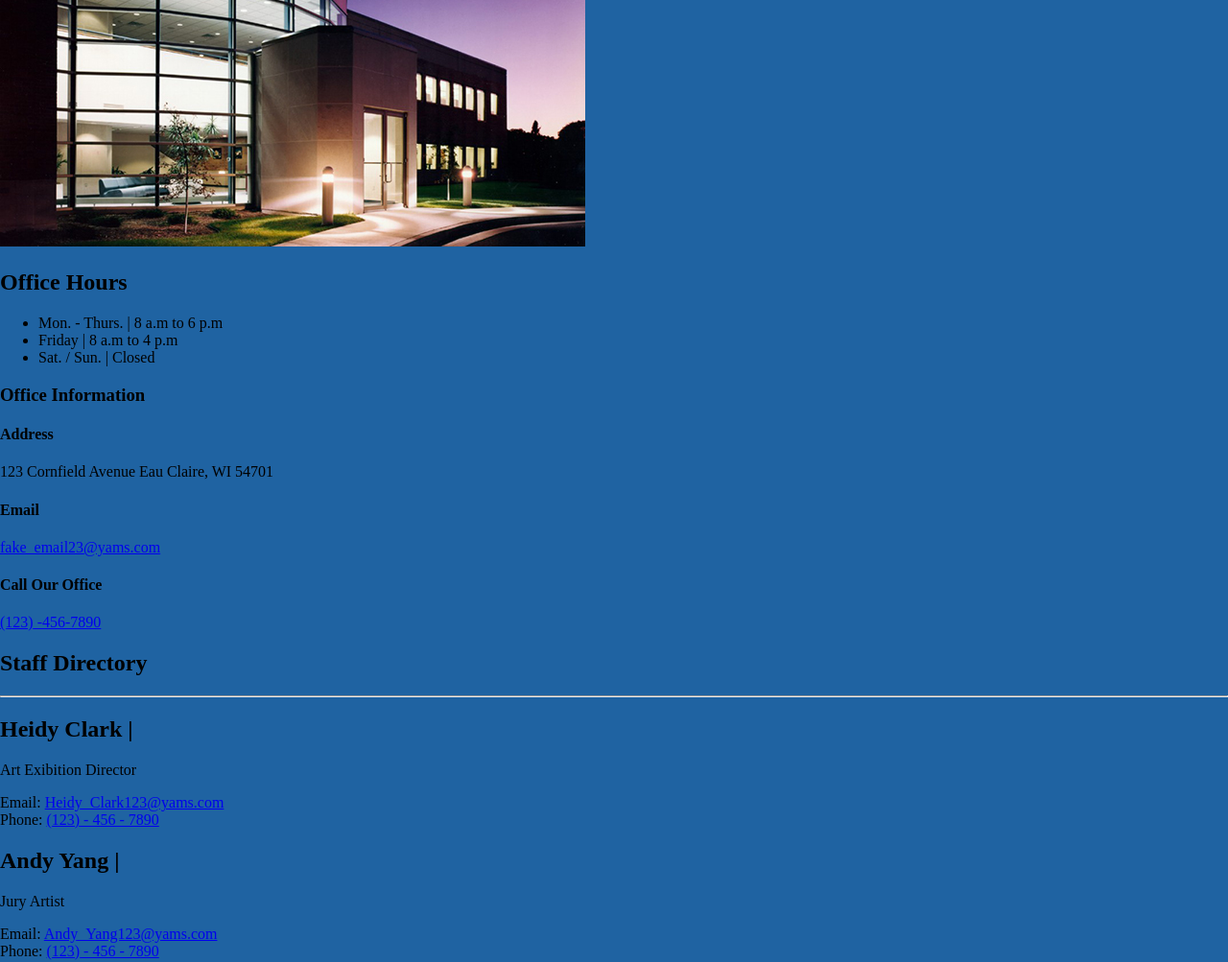
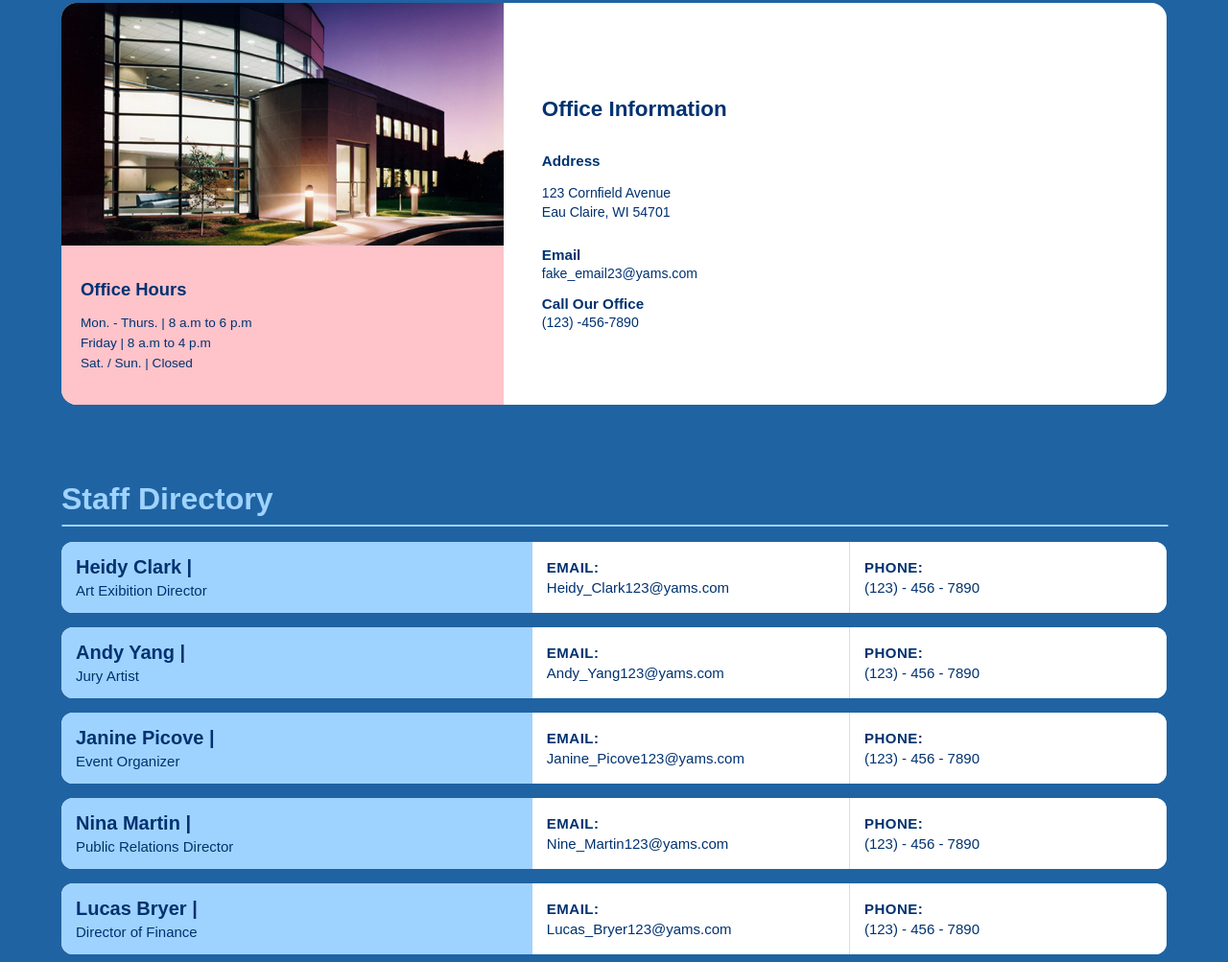
Before and after one commit to CrazyArtist713/Start-Art_TheClient, a plain HTML site: page contact.html in a window 1280 px wide. Shown: the part 410-1413 px from the top of the page at 96% size. Drawn offline with Linux system fonts and the light colour scheme; a web font is replaced by a local one.

Commit message:
Almost Done

```diff
--- a/contact.html
+++ b/contact.html
@@ -60,8 +60,8 @@
                 </div>
             </div>
         </section>
-        <section>
-            <h2>Staff Directory</h2>
+        <section class="directory">
+            <h2 class="directory-header">Staff Directory</h2>
             <hr>
             <div class="directory-container">
                 <div class="contact">
@@ -173,7 +173,7 @@
                     </div>
                     <div class="info-section">
                         <span class="label">Phone:</span>
-                        <a href="tel:1234567890">(123) - 456 - 7890</a>
+                        <a href="tel:1234567890" class="value">(123) - 456 - 7890</a>
                     </div>
                 </div>
             </div>
--- a/styles.css
+++ b/styles.css
@@ -540,14 +540,172 @@
     line-height: 1.4;
 }
 .partners hr{
-    border: 3px solid #9fd3ff;
+    border: 1px solid #9fd3ff;
+    border-radius: 1rem;
+    width: 90%;
+}
+.partners h2 {
+    font-size: 28px;
+    max-width: 100%;
+    color: #9fd3ff;
+    font-family: "franklin-gothic-atf", sans-serif;
+}
+.building{
+    height: 10rem;
+}
+.partner-head{
+    display: flex;
+    flex-wrap: wrap;
+    justify-content: space-between;
+    align-self: center;
+}
+.office {
+    display: grid;
+    grid-template-columns: 40% 60%;
+    background-color: #ffffff;
+    border-radius: 16px;
+    overflow: hidden;
+    color: #003270;
+    font-family: 'Tw Cen MT', sans-serif;
+    width: 90%;
+    margin: 5rem auto;
+}
+.office > img, .office .hours {
+    grid-column: 1;
+}
+.office > img {
+    width: 100%;
+    height: 100%;
+    object-fit: cover;
+    display: block;
+}
+.office .hours {
+    background-color: #ffc3ca;
+    padding: 20px;
+    height: 100%;
+    box-sizing: border-box;
+}
+.office .hours h2 {
+    font-size: 1.15rem;
+    margin-bottom: 10px;
+    font-weight: 700;
+}
+.office .hours ul {
+    list-style-type: none;
+    padding: 0;
+}
+.office .hours li {
+    font-size: 0.85rem;
+    margin-bottom: 6px;
+    white-space: nowrap;
+}
+.office > div:last-of-type {
+    grid-column: 2;
+    grid-row: 1 / span 2;
+    padding: 30px 40px;
+    display: flex;
+    flex-direction: column;
+    justify-content: center;
+}
+.office h3 {
+    font-size: 1.4rem;
+    margin-bottom: 20px;
+    font-weight: 700;
+}
+.office h4 {
+    font-size: 0.95rem;
+    margin-bottom: 2px;
+    margin-top: 12px;
+    font-weight: 700;
+}
+.office p, .office a {
+    font-size: 0.88rem;
+    color: #003270;
+    text-decoration: none;
+    line-height: 1.4;
+}
+.office p {
+    white-space: pre-line;
+}
+.directory{
+    margin: 4rem;
+}
+.directory-header{
+  width: 100%;
+  font-family: "franklin-gothic-atf", sans-serif;
+  font-weight: 600;
+  font-size: 2rem;
+  color: #9fd3ff;
+  margin-bottom: 0;
+}
+.directory hr {
+    width: 100%;
+    border: 1px solid #9fd3ff;
+    margin-bottom: 1rem;
     border-radius: 1rem;
 }
-.partners-header h2 {
-  font-size: 28px;
-  max-width: 60%;
+.directory-container {
+  display: flex;
+  flex-direction: column;
+  gap: 15px;
+  font-family: 'Tw Cen MT', sans-serif;;
+}
+.contact {
+  display: flex;
+  align-items: stretch;
+  background-color: #ffffff;
+  border-radius: 12px;
+  overflow: hidden;
+}
+.profile-section {
+  flex: 0 0 40%;
+  background-color: #9fd3ff;
+  padding: 15px;
+  display: flex;
+  flex-direction: column;
+  justify-content: center;
+  color: #003270;
+}
+.profile-section .name {
+  font-size: 20px;
+  font-weight: bold;
+  margin: 0 0 4px 0;
+}
+
+.profile-section .title {
+  font-size: 15px;
   margin: 0;
 }
+.info-section {
+  flex: 1;
+  padding: 15px;
+  display: flex;
+  flex-direction: column;
+  justify-content: center;
+  background-color: #ffffff;
+}
+.info-section + .info-section {
+  border-left: 1px solid #dcdcdc;
+}
+.label {
+  font-size: 15px;
+  font-weight: bold;
+  color: #003270;
+  margin-bottom: 4px;
+  text-transform: uppercase;
+  letter-spacing: 0.5px;
+}
+.value {
+  font-size: 15px;
+  color: #003270;
+  text-decoration: none;
+  word-break: break-all; /* Prevents long emails from breaking layout */
+}
+
+.value:hover {
+  text-decoration: underline;
+}
+
 @media (min-width:1000px){
 .go-to {
     display: flex;
```
Also changed, not shown: resources.html (+2 -2 lines).
